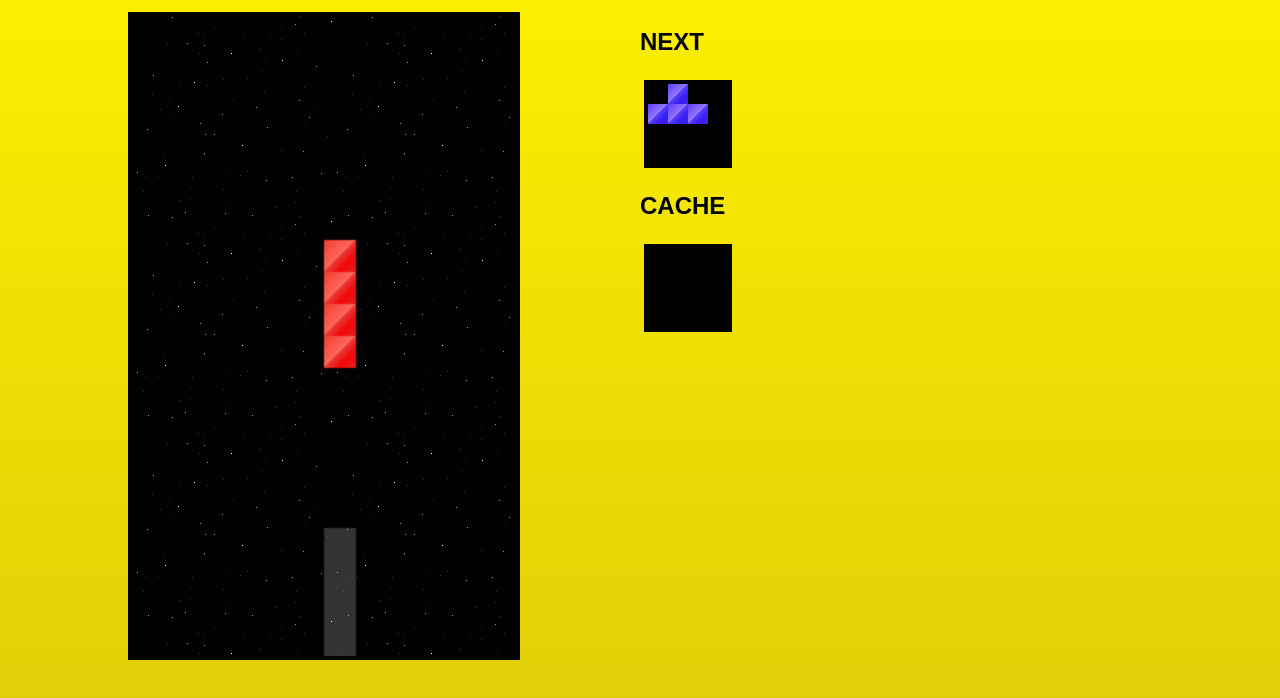
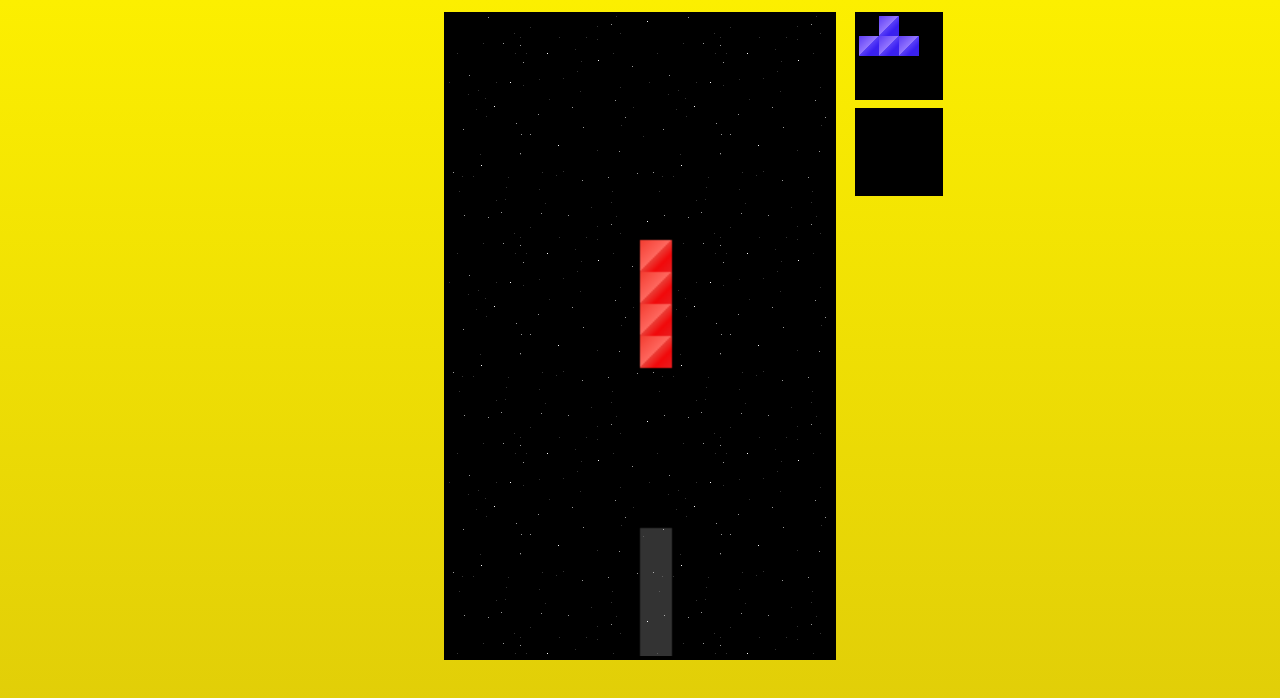
Before and after one commit to tlhfckoctbcr/tetris-js, a website built with Parcel: page index.html in a window 1280 px wide. Built offline with nearby package versions, Linux system fonts and the light colour scheme.

Commit message:
Center content

```diff
--- a/index.html
+++ b/index.html
@@ -8,13 +8,12 @@
 </head>
 <body>
   <div class="game-grid">
+    <div class="col"></div>
     <div class="col">
       <div id="tetris"></div>
     </div>
     <div class="col">
-      <h2>NEXT</h2>
       <div id="next"></div>
-      <h2>CACHE</h2>
       <div id="cache"></div>
     </div>
   </div>
```
